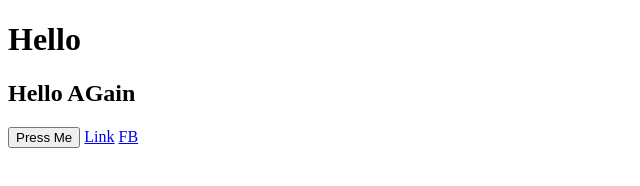
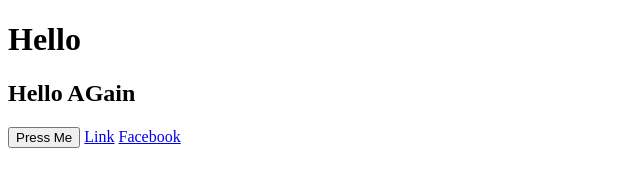
Before and after one commit to panzerweb/test-again, a plain HTML site: page index.html in a window 1280 px wide. Shown: the full height of the page, 0-640 px from the left. Drawn offline with Linux system fonts and the light colour scheme.

Commit message:
Update index.html

```diff
--- a/index.html
+++ b/index.html
@@ -10,6 +10,6 @@
     <h2>Hello AGain</h2>
     <button>Press Me</button>
     <a href="#">Link</a>
-    <a href="#">FB</a>
+    <a href="#">Facebook</a>
 </body>
 </html>
```
